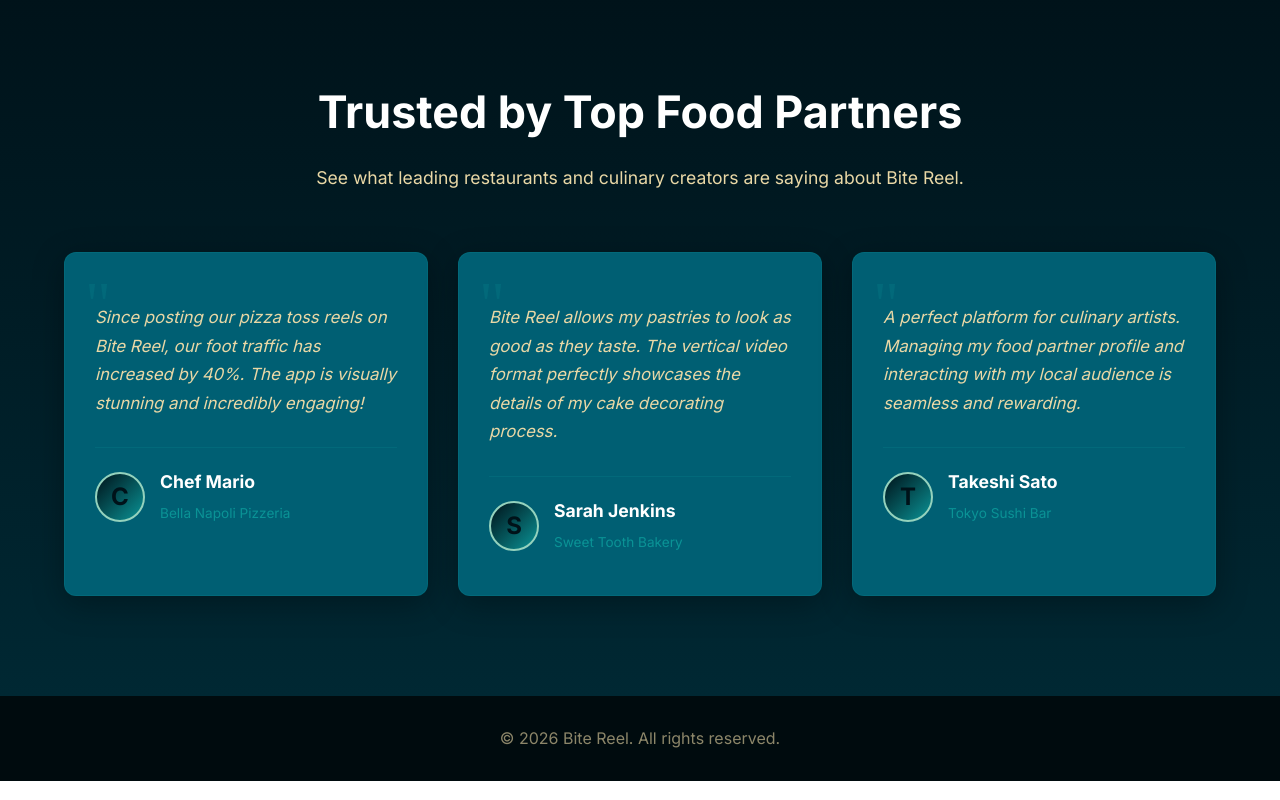
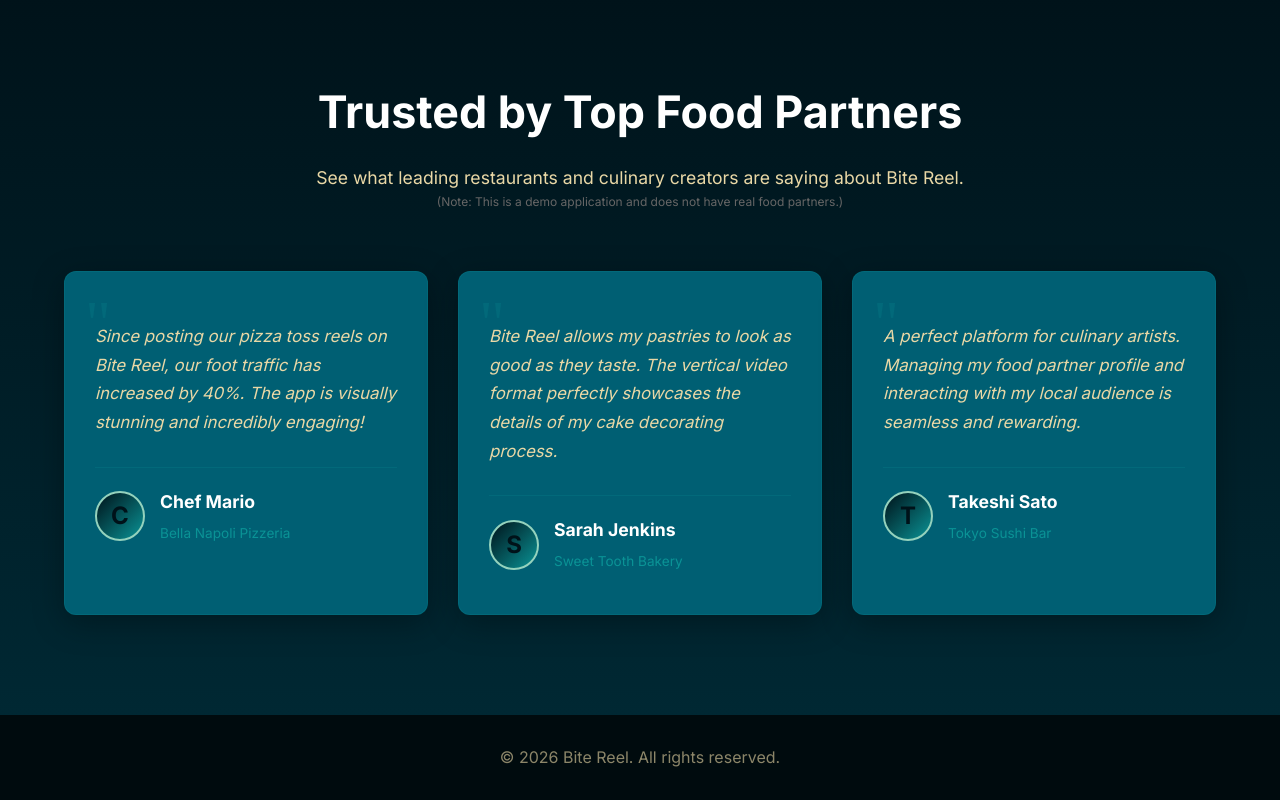
Before and after one commit to gowravmunindra/Bite-Reel-Application, a React app in the folder frontend/: page / in a window 1280 px wide. Shown: the part 1411-2211 px from the top of the page. Built offline with nearby package versions, Linux system fonts and the light colour scheme; the HTML template or start-up script is replaced by a standard one.

Commit message:
statement

```diff
--- a/frontend/src/pages/general/LandingPage.jsx
+++ b/frontend/src/pages/general/LandingPage.jsx
@@ -106,6 +106,7 @@ const LandingPage = () => {
         >
           <h2>Trusted by Top Food Partners</h2>
           <p>See what leading restaurants and culinary creators are saying about Bite Reel.</p>
+          <p style={{ fontSize: '12px', color: '#666' }}>(Note: This is a demo application and does not have real food partners.)</p>
         </motion.div>
 
         <motion.div
@@ -144,7 +145,7 @@ const LandingPage = () => {
               <p className="quote-text">{testimonial.quote}</p>
               <div className="testimonial-author">
                 <div className="author-avatar">
-                   {testimonial.name.charAt(0)}
+                  {testimonial.name.charAt(0)}
                 </div>
                 <div className="author-info">
                   <h4>{testimonial.name}</h4>
```
